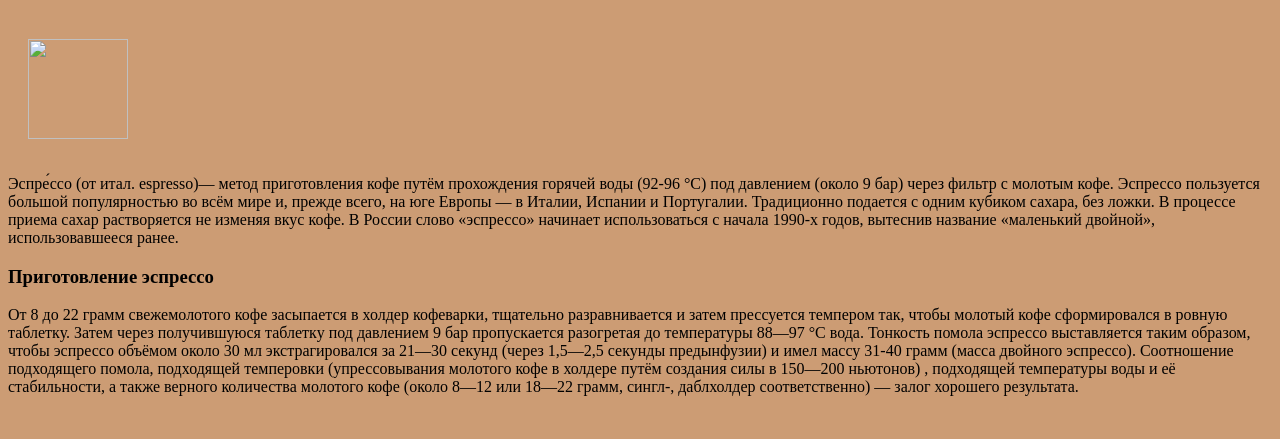
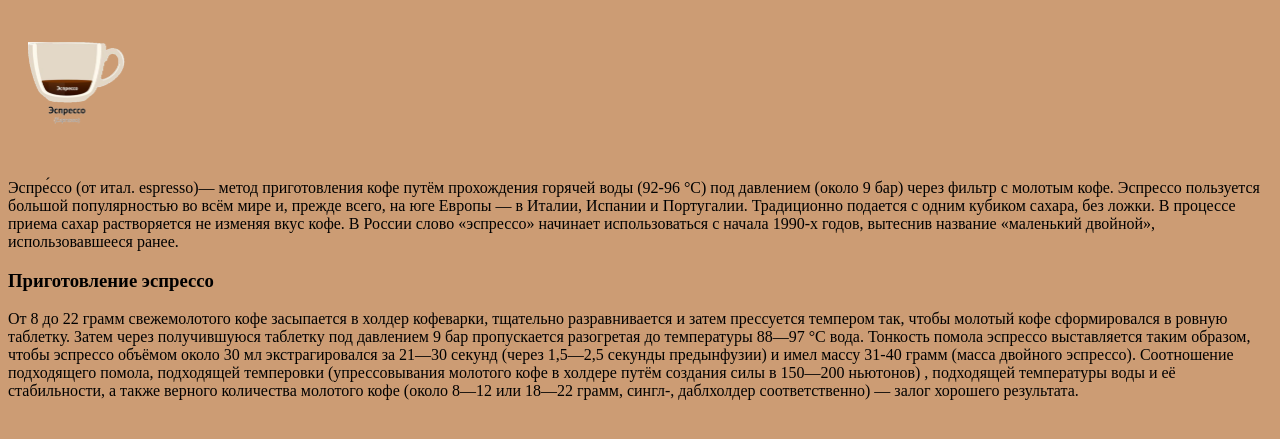
Before and after one commit to ArturVetrov/Coffee, a plain HTML site: page index.html in a window 1280 px wide. Shown: the part 299-738 px from the top of the page. Drawn offline with Linux system fonts and the light colour scheme; the site is published under a folder, as on GitHub Pages, so addresses that start at the root find nothing.

Commit message:
Правки

```diff
--- a/index.html
+++ b/index.html
@@ -21,7 +21,7 @@
         <main>
             <H1 id="espresso" class="center">Эспрессо</H1>
 
-            <img src="/Img/Espresso.PNG" width="100px" height="100px" class="img">
+            <img src="Img/Espresso.PNG" width="100px" height="100px" class="img">
             <p>Эспре́ссо (от итал. espresso)— метод приготовления кофе путём прохождения горячей воды (92-96 °C) под давлением (около 9 бар) через фильтр с молотым кофе.
                 Эспрессо пользуется большой популярностью во всём мире и, прежде всего, на юге Европы — в Италии, Испании и Португалии. Традиционно подается с одним кубиком сахара, без ложки.
                  В процессе приема сахар растворяется не изменяя вкус кофе. В России слово «эспрессо» начинает использоваться с начала 1990-х годов, вытеснив название «маленький двойной», использовавшееся ранее.</p>
```
